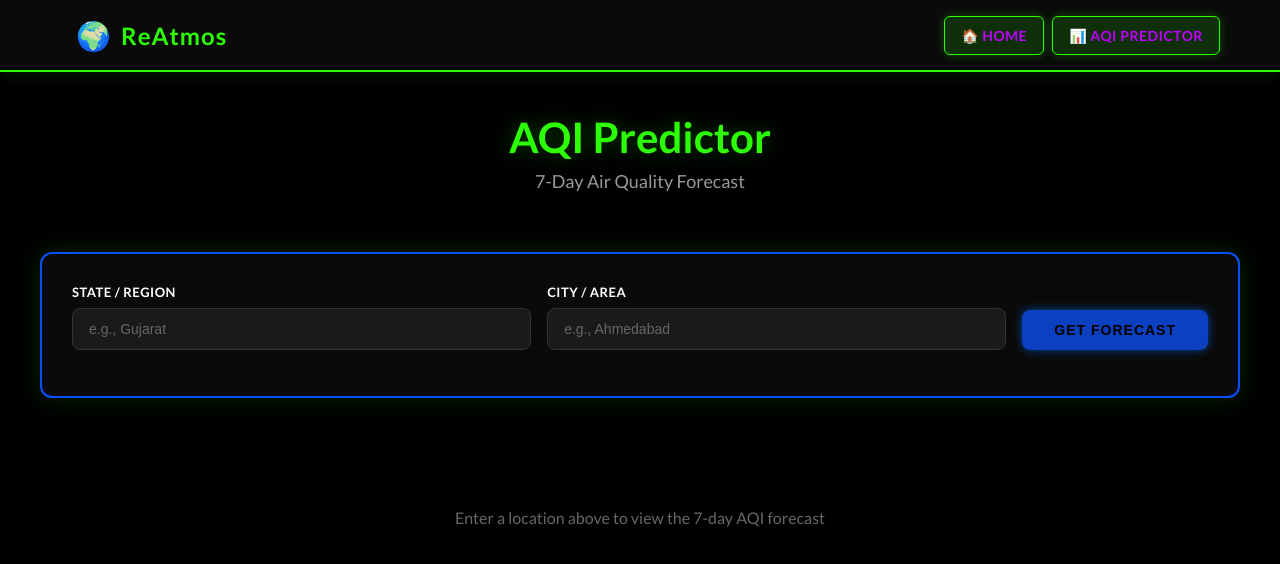
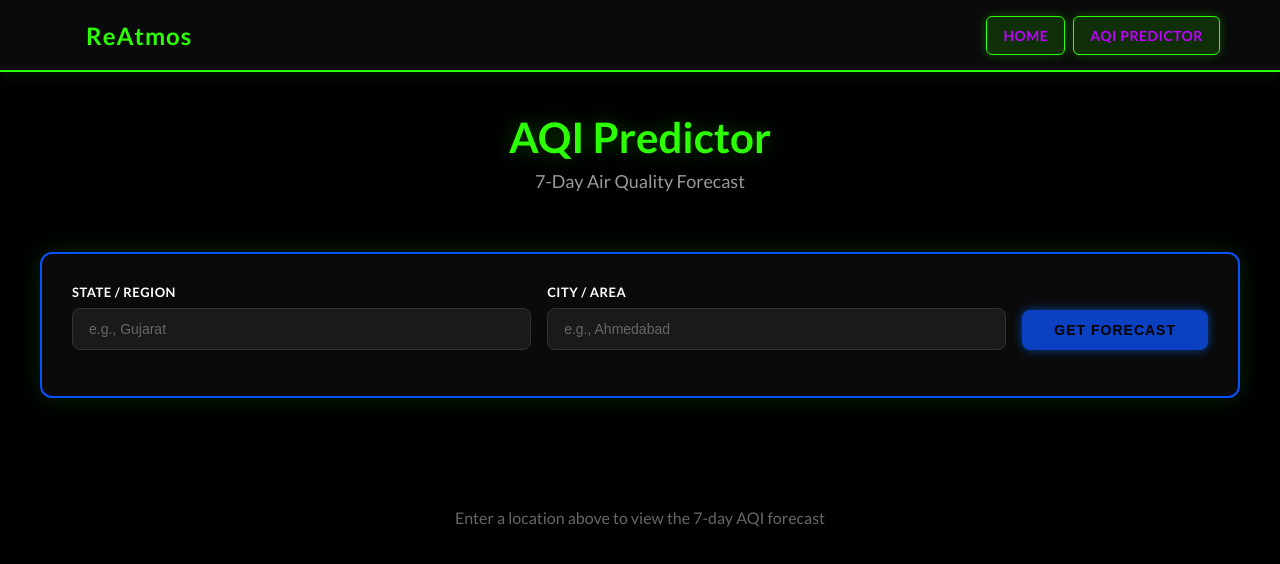
Before and after one commit to it040/ReAtmos, a React (Create React App) app in the folder ML-Model/frontend/: page / in a window 1280 px wide. Shown: the top 564 px of the page. Built offline with nearby package versions, Linux system fonts and the light colour scheme.

Commit message:
overlap stlying fixed

```diff
--- a/ML-Model/frontend/src/components/Navbar.jsx
+++ b/ML-Model/frontend/src/components/Navbar.jsx
@@ -19,7 +19,7 @@
       <div className="navbar-container">
         {/* Logo */}
         <Link to="/" className="navbar-logo">
-          <span className="logo-icon">🌍</span>
+          <span className="logo-icon"></span>
           <span className="logo-text">ReAtmos</span>
         </Link>
 
@@ -30,7 +30,7 @@
               to="/"
               className={`nav-link ${isActive('/') ? 'active' : ''}`}
             >
-              🏠 Home
+               Home
             </Link>
           </li>
           <li className="nav-item">
@@ -38,7 +38,7 @@
               to="/aqi-predictor"
               className={`nav-link ${isActive('/aqi-predictor') ? 'active' : ''}`}
             >
-              📊 AQI Predictor
+              AQI Predictor
             </Link>
           </li>
         </ul>
```
